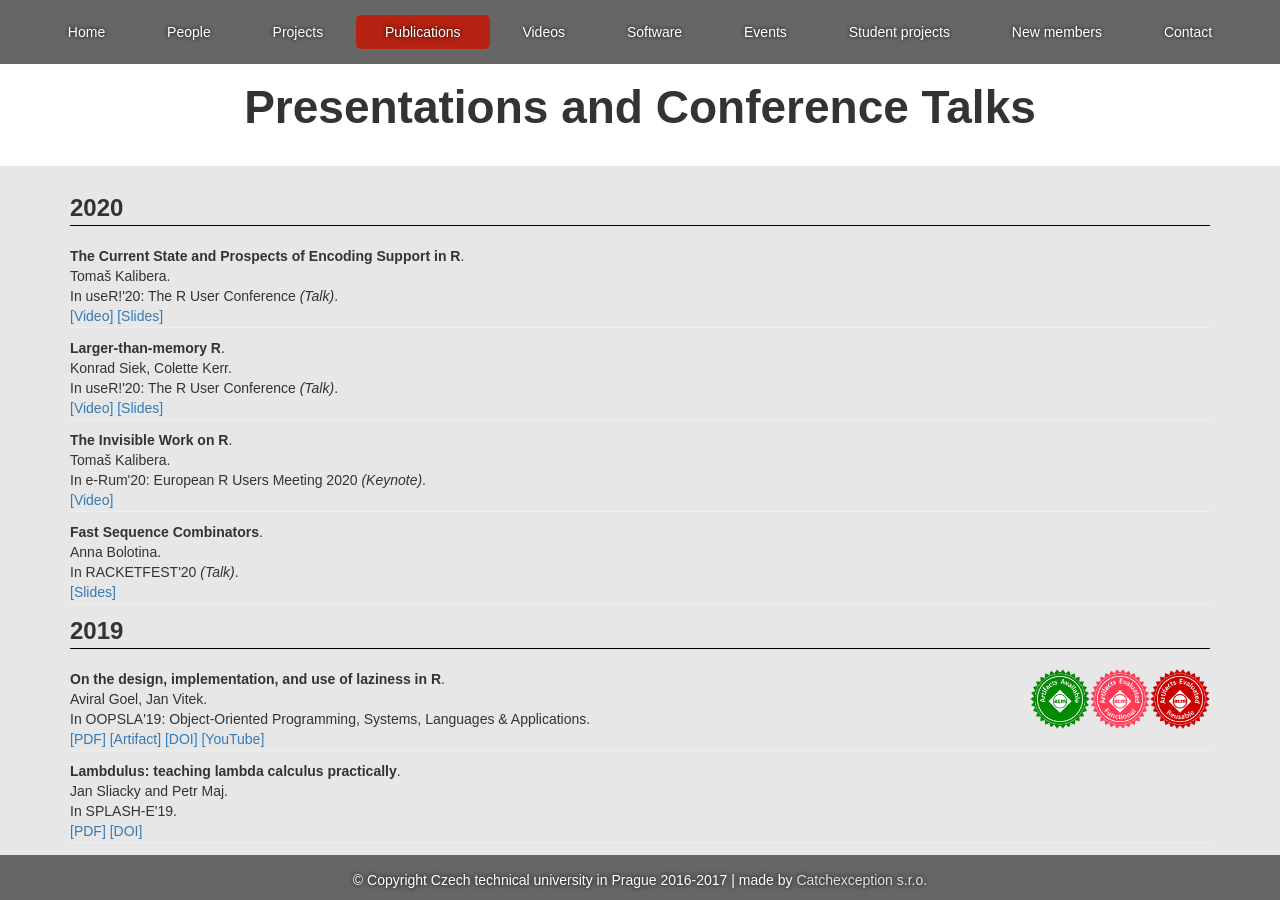
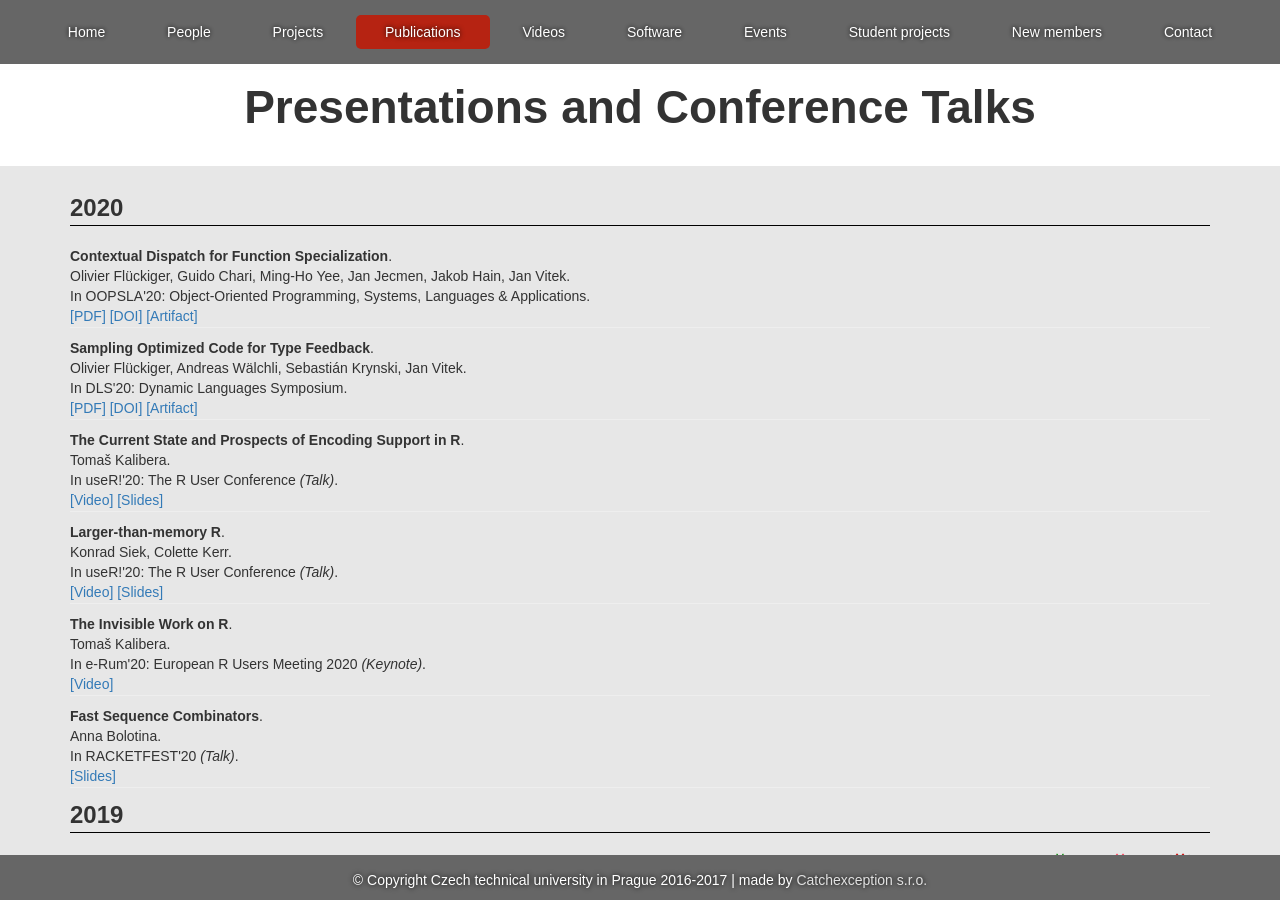
Before and after one commit to PRL-PRG/prl-prg.github.io, a Jekyll site: the page built from publications.md, in a window 1280 px wide and 900 px high. Built offline with Jekyll 4.4.1, drawn with Linux system fonts in a browser that asks for light colours.

Commit message:
add my newest pubs

```diff
--- a/publications.md
+++ b/publications.md
@@ -8,7 +8,42 @@
  - 2017
 publications:
 
+##### 2021 #####
+
+ - year: 2021
+   title: "Formally Verified Speculation and Deoptimization in a JIT Compiler"
+   authors: "Aurèle Barrière, Sandrine Blazy, Olivier Flückiger, David Pichardie, Jan Vitek"
+   publication: "Principles of Programming Languages"
+   short_publication: "POPL'21"
+
 ##### 2020 #####
+# Nov 2020
+
+ - year: 2020
+   title: "Contextual Dispatch for Function Specialization"
+   authors: "Olivier Flückiger, Guido Chari, Ming-Ho Yee, Jan Jecmen, Jakob Hain, Jan Vitek"
+   publication: "Object-Oriented Programming, Systems, Languages & Applications"
+   short_publication: "OOPSLA'20"
+   links:
+   - text: PDF
+     link: https://o1o.ch/about/assets/cd.pdf
+   - text: DOI
+     link: https://doi.org/10.1145/3428288
+   - text: Artifact
+     link: https://doi.org/10.5281/zenodo.3973073
+
+ - year: 2020
+   title: "Sampling Optimized Code for Type Feedback"
+   authors: "Olivier Flückiger, Andreas Wälchli, Sebastián Krynski, Jan Vitek"
+   publication: "Dynamic Languages Symposium"
+   short_publication: "DLS'20"
+   links:
+   - text: PDF
+     link: https://arxiv.org/pdf/2010.02080
+   - text: DOI
+     link: https://doi.org/10.1145/3426422.3426984
+   - text: Artifact
+     link: https://doi.org/10.5281/zenodo.4061655
 
 # July 2020
  - year: 2020
```
